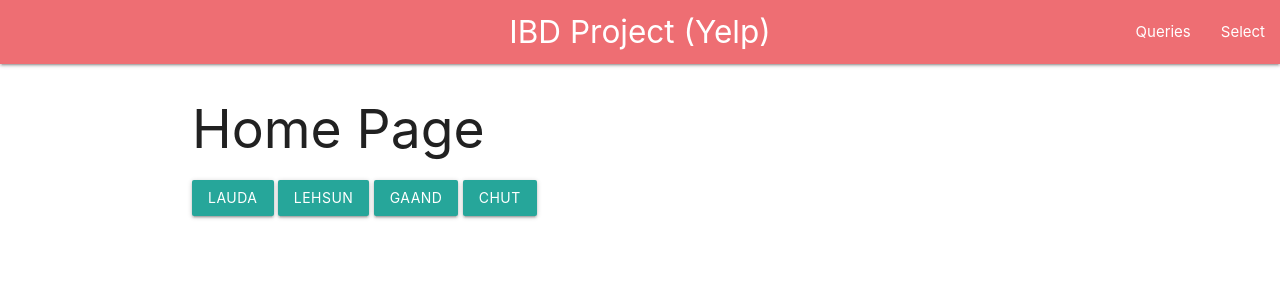
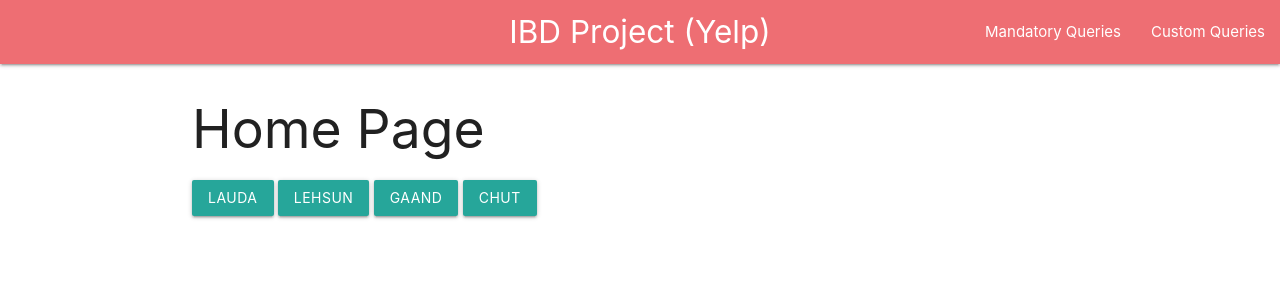
Before and after one commit to aamirjamal/IBDproject, a Flask app: page / in a window 1280 px wide. Shown: the top 300 px of the page. Run offline with Flask 2, Linux system fonts and the light colour scheme.

Commit message:
Changed table names in type selector

```diff
--- a/templates/base.html
+++ b/templates/base.html
@@ -79,7 +79,7 @@
         <ul id="nav-mobile" class="right">
           <li>
             <a class="dropdown-trigger" href="#" data-target="dropdown1"
-              >Queries</a
+              >Mandatory Queries</a
             >
             <!-- Dropdown Structure for tables -->
             <ul id="dropdown1" class="dropdown-content">
@@ -92,7 +92,7 @@
           </li>
           <li>
             <a class="dropdown-trigger" href="#" data-target="dropdown2"
-              >Select</a
+              >Custom Queries</a
             >
             <!-- Dropdown Structure for Queries -->
             <ul id="dropdown2" class="dropdown-content">
```
Also changed, not shown: templates/query2.html (+4 -5 lines).
